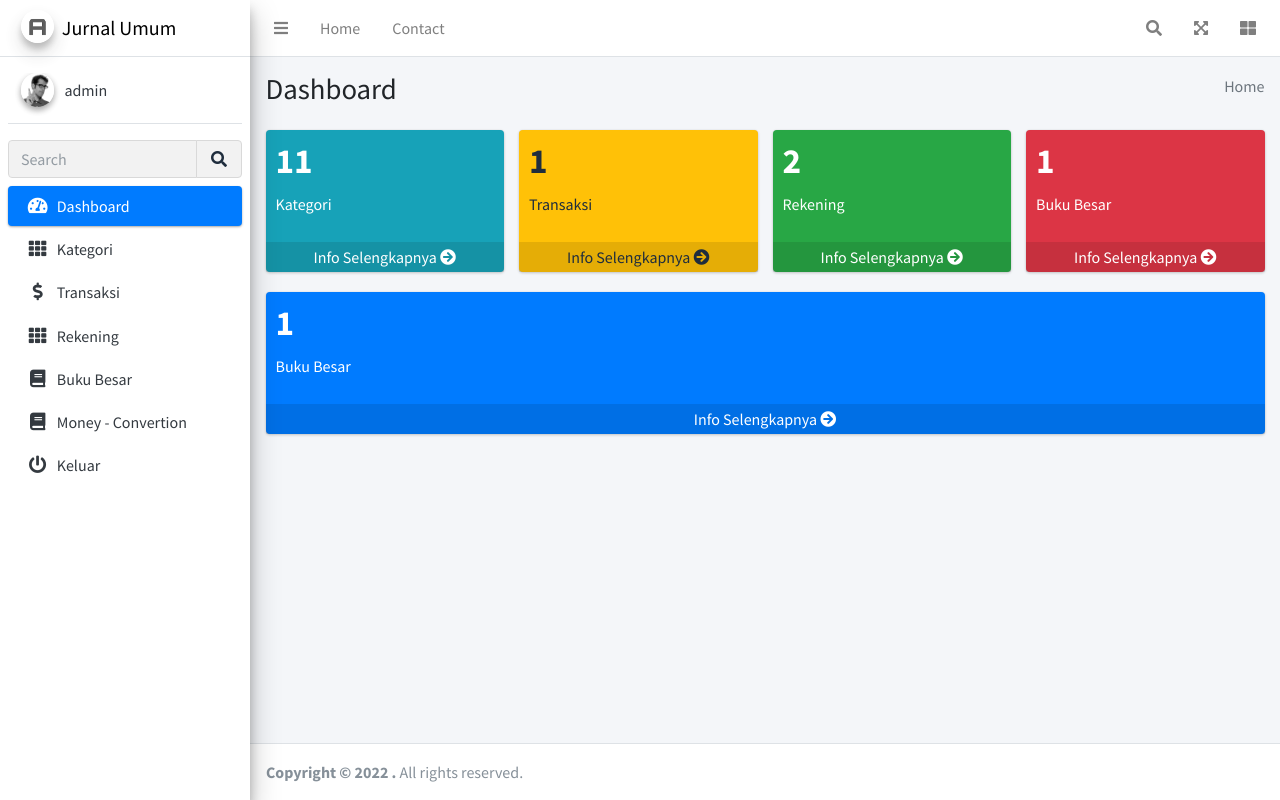
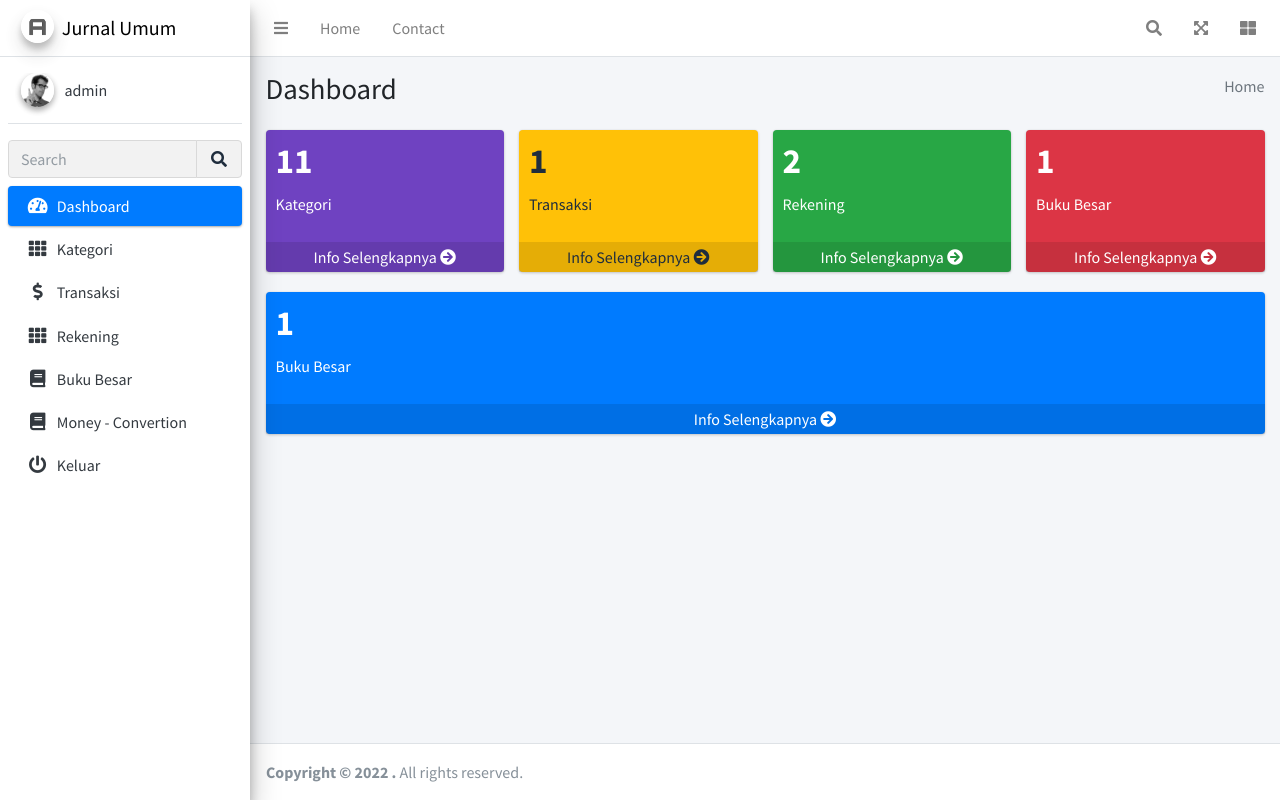
Before and after one commit to deflyharfrian/jurnalumum, a PHP site: page /pages/admin/index.php in a window 1280 px wide. Run offline with PHP 8.4, Linux system fonts and the light colour scheme; a user stored in the database is signed in; data comes from the database, SQL or seed files in the repository; some libraries are stand-ins or nearby versions.

Commit message:
Update dashboard.php

```diff
--- a/pages/admin/dashboard.php
+++ b/pages/admin/dashboard.php
@@ -18,7 +18,7 @@
         <div class="row">
             <div class="col-lg-3 col-6">
                 <!-- small box -->
-                <div class="small-box bg-info">
+                <div class="small-box bg-purple">
                     <div class="inner">
 
                         <h3>
```
